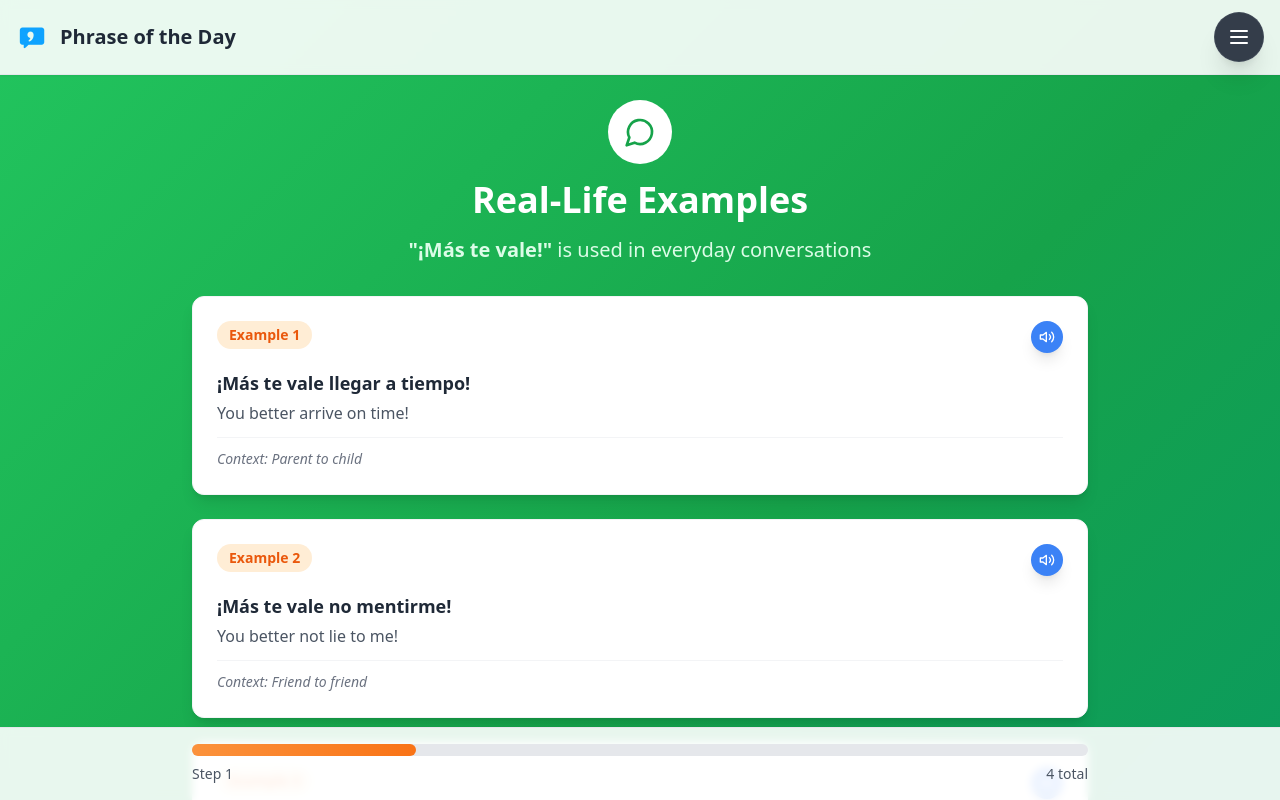
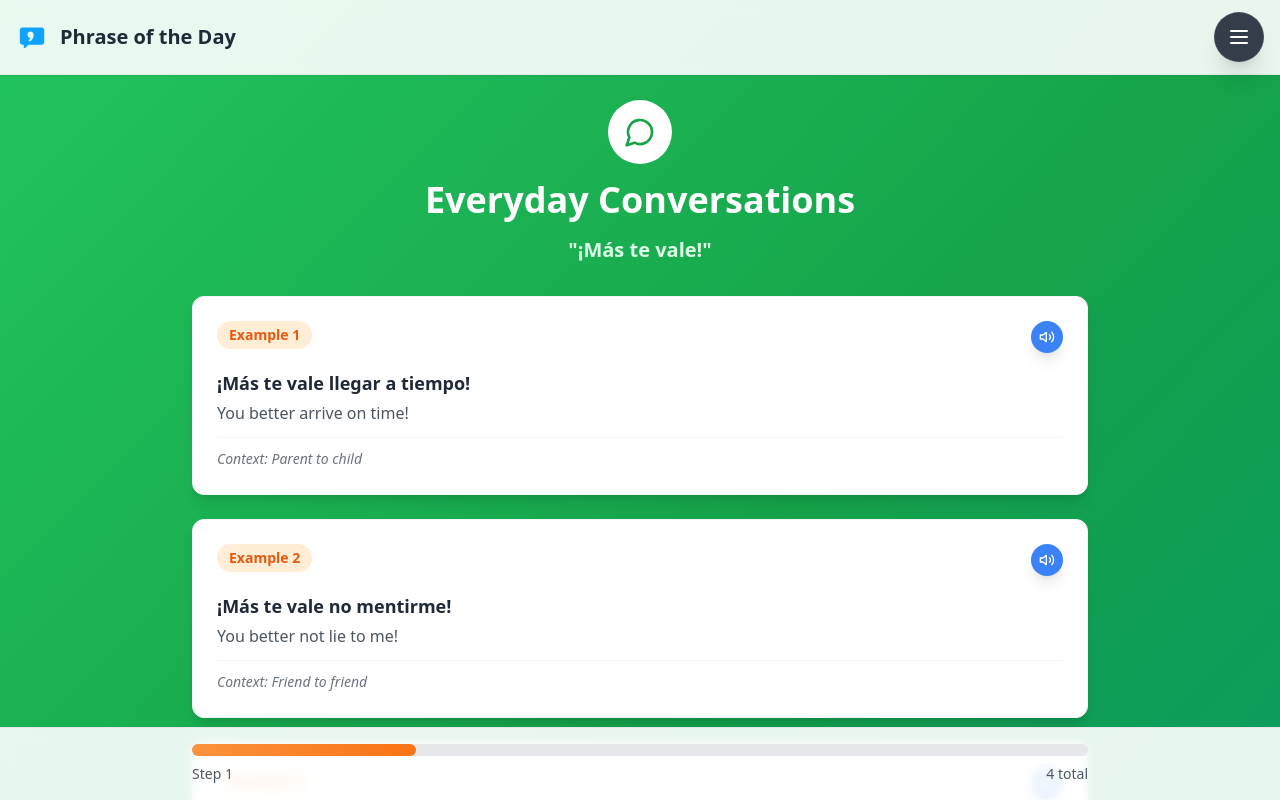
Before and after one commit to stellarmenus-steven/phrase-of-the-day-frontend, a React (Vite) app: page / in a window 1280 px wide. Both pictures are taken after a click on the button "Let's Learn This!". Shown: the top 800 px of the page. Built offline with nearby package versions, Linux system fonts and the light colour scheme; no server answers.

Commit message:
working on styling

```diff
--- a/src/contexts/LanguageContext.tsx
+++ b/src/contexts/LanguageContext.tsx
@@ -37,7 +37,7 @@ const translations = {
     'regions.seeExamples': 'Continue',
 
     // Examples Page
-    'examples.title': 'Real-Life Examples',
+    'examples.title': 'Everyday Conversations',
     'examples.subtitle': 'is used in everyday conversations',
     'examples.example': 'Example',
     'examples.context': 'Context',
@@ -113,7 +113,7 @@ const translations = {
     'regions.seeExamples': 'Continuar',
 
     // Examples Page
-    'examples.title': 'Ejemplos de la Vida Real',
+    'examples.title': 'Conversaciones cotidianas',
     'examples.subtitle': 'se usa en conversaciones cotidianas',
     'examples.example': 'Ejemplo',
     'examples.context': 'Contexto',
--- a/src/pages/ExamplesPage.tsx
+++ b/src/pages/ExamplesPage.tsx
@@ -20,9 +20,6 @@ export const ExamplesPage: React.FC<ExamplesPageProps> = ({
 }) => {
   const { t } = useLanguage();
 
-  // Precompute the suffix once (avoids repeating "is used in everyday conversations")
-  const suffix = t('examples.subtitle', { phrase: '' });
-
   return (
     <div className="min-h-screen bg-gradient-to-br from-green-500 via-green-600 to-emerald-600 p-4 pt-[100px]">
       <div className="max-w-4xl mx-auto">
@@ -34,9 +31,7 @@ export const ExamplesPage: React.FC<ExamplesPageProps> = ({
             {t('examples.title')}
           </h1>
           <p className="text-xl text-green-100 max-w-2xl mx-auto">
-            {t('examples.subtitle', { phrase: phrase.phrase }).replace(suffix, '')}{' '}
-            <strong>"{phrase.phrase}"</strong>{' '}
-            {suffix.trim()}
+            <strong>"{phrase.phrase}"</strong>
           </p>
         </div>
 
```
